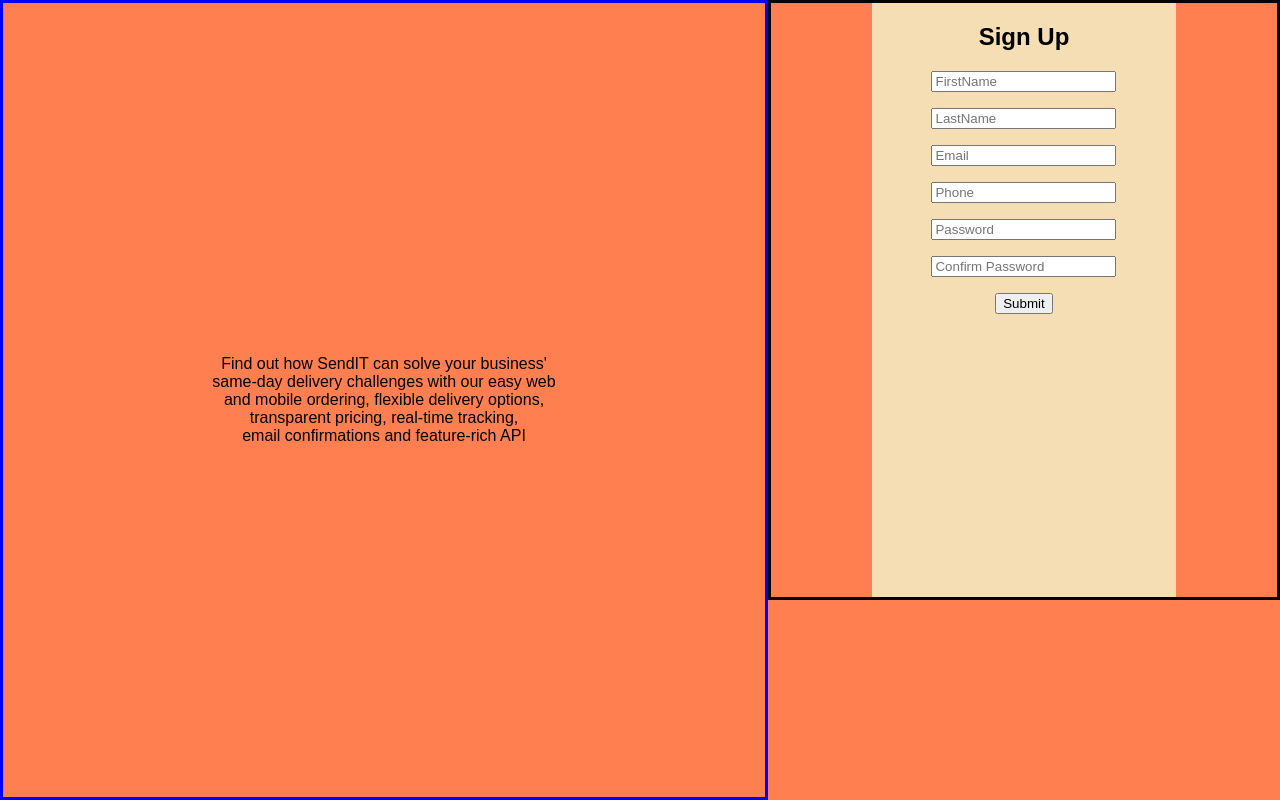
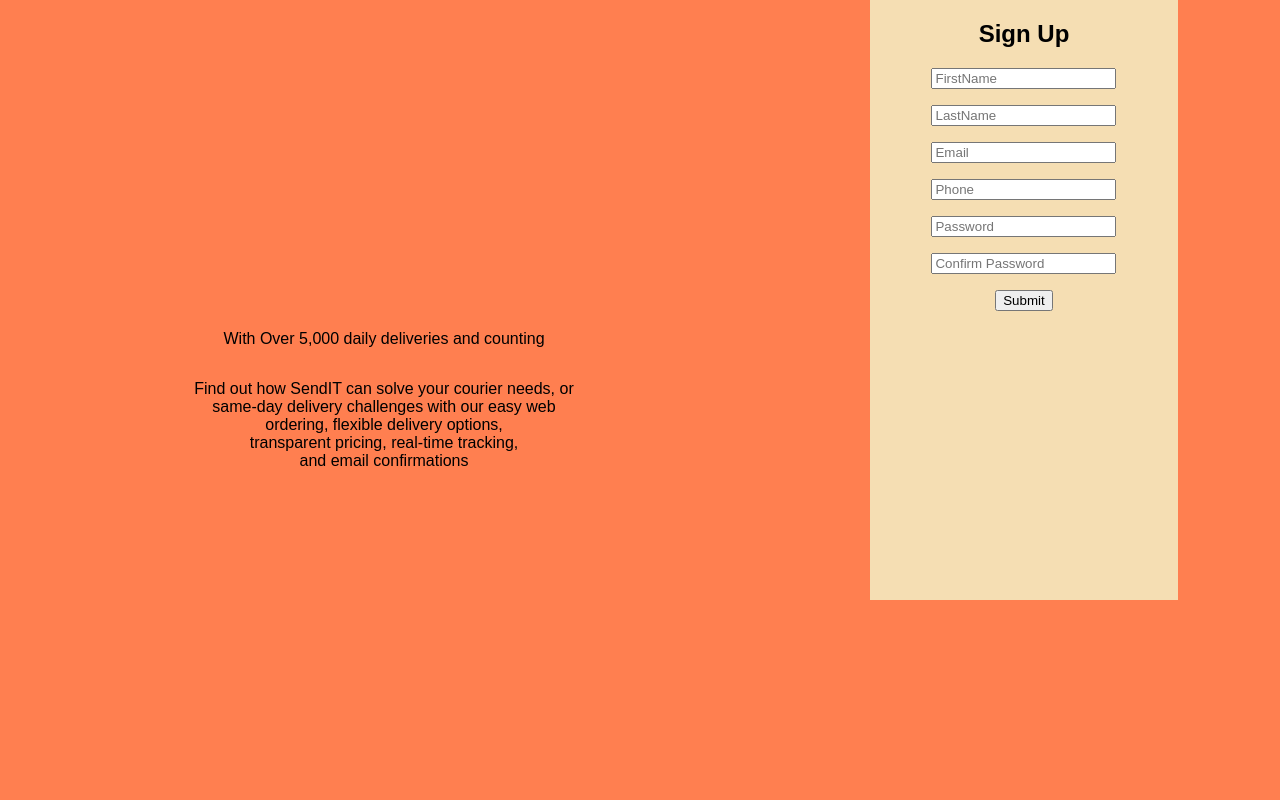
Before and after one commit to Fiyiin/sendit-app, a plain HTML site: page UI/public/signup.html in a window 1280 px wide. Drawn offline with Linux system fonts and the light colour scheme.

Commit message:
Remove border from signup

```diff
--- a/UI/CSS/signup.css
+++ b/UI/CSS/signup.css
@@ -22,8 +22,6 @@
 .main {
     display: grid;
     grid-area: 1 / 1 / 6 / 4;
-    border: solid;
-    border-color: blue;
     align-content: center;
 
 }
@@ -31,7 +29,6 @@
 .aside {
     display: grid;
     grid-area: 1 / 4 / 4 / 6;
-    border: solid;
     grid-template-columns: 20% 60% 20%
 }
 
--- a/UI/public/signup.html
+++ b/UI/public/signup.html
@@ -13,11 +13,14 @@
 <body class="grid-container">
     <main class="main">
         <p>
-            Find out how SendIT can solve your business' <br>
+            With Over 5,000 daily deliveries and counting
+        </p>
+        <p>
+            Find out how SendIT can solve your courier needs, or<br>
             same-day delivery challenges with our easy web<br>
-            and mobile ordering, flexible delivery options,<br>
+            ordering, flexible delivery options,<br>
             transparent pricing, real-time tracking, <br>
-            email confirmations and feature-rich API
+            and email confirmations
         </p>
     </main>
     <aside class="aside">
```
